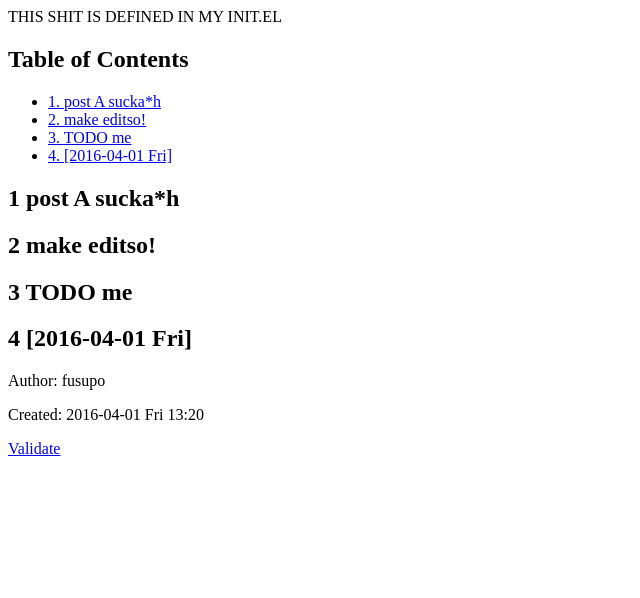
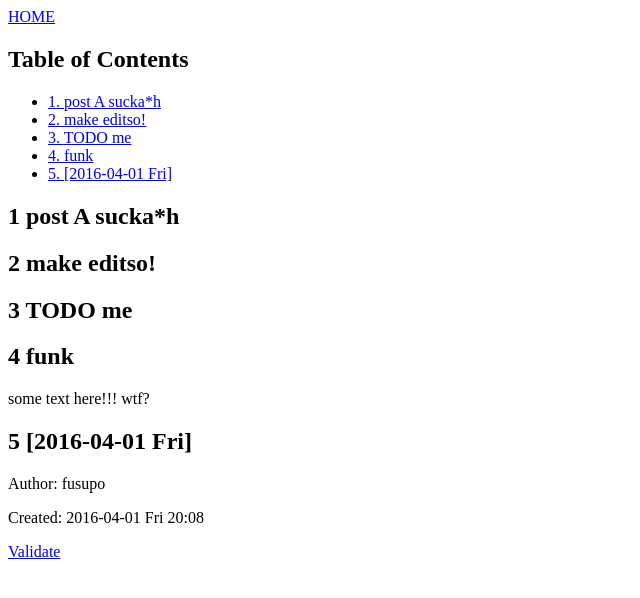
Before and after one commit to fusupo/fusupo.github.io, a plain HTML site: page posts/posta.html in a window 1280 px wide. Shown: the whole page, without its empty margins (0-640 px from the left). Drawn offline with Linux system fonts and the light colour scheme.

Commit message:
more test puiblish

```diff
--- a/posts/posta.html
+++ b/posts/posta.html
@@ -3,7 +3,7 @@
 "http://www.w3.org/TR/xhtml1/DTD/xhtml1-strict.dtd">
 <html xmlns="http://www.w3.org/1999/xhtml" lang="en" xml:lang="en">
 <head>
-<!-- 2016-04-01 Fri 13:20 -->
+<!-- 2016-04-01 Fri 20:08 -->
 <meta  http-equiv="Content-Type" content="text/html;charset=utf-8" />
 <meta  name="viewport" content="width=device-width, initial-scale=1" />
 <title></title>
@@ -58,7 +58,7 @@ for the JavaScript code in this tag.
 </head>
 <body>
 <div id="preamble" class="status">
-<div>THIS SHIT IS DEFINED IN MY INIT.EL</div>
+<div><a href='http://fusupo.github.com/'>HOME</a></div>
 </div>
 <div id="content">
 <div id="table-of-contents">
@@ -68,7 +68,8 @@ for the JavaScript code in this tag.
 <li><a href="#orgheadline1">1. post A sucka*h</a></li>
 <li><a href="#orgheadline2">2. make editso!</a></li>
 <li><a href="#orgheadline3">3. <span class="todo TODO">TODO</span> me</a></li>
-<li><a href="#orgheadline4">4. <span class="timestamp-wrapper"><span class="timestamp">[2016-04-01 Fri]</span></span></a></li>
+<li><a href="#orgheadline4">4. funk</a></li>
+<li><a href="#orgheadline5">5. <span class="timestamp-wrapper"><span class="timestamp">[2016-04-01 Fri]</span></span></a></li>
 </ul>
 </div>
 </div>
@@ -82,12 +83,20 @@ for the JavaScript code in this tag.
 <h2 id="orgheadline3"><span class="section-number-2">3</span> <span class="todo TODO">TODO</span> me</h2>
 </div>
 <div id="outline-container-orgheadline4" class="outline-2">
-<h2 id="orgheadline4"><span class="section-number-2">4</span> <span class="timestamp-wrapper"><span class="timestamp">[2016-04-01 Fri]</span></span></h2>
+<h2 id="orgheadline4"><span class="section-number-2">4</span> funk</h2>
+<div class="outline-text-2" id="text-4">
+<p>
+some text here!!! wtf?
+</p>
+</div>
+</div>
+<div id="outline-container-orgheadline5" class="outline-2">
+<h2 id="orgheadline5"><span class="section-number-2">5</span> <span class="timestamp-wrapper"><span class="timestamp">[2016-04-01 Fri]</span></span></h2>
 </div>
 </div>
 <div id="postamble" class="status">
 <p class="author">Author: fusupo</p>
-<p class="date">Created: 2016-04-01 Fri 13:20</p>
+<p class="date">Created: 2016-04-01 Fri 20:08</p>
 <p class="validation"><a href="http://validator.w3.org/check?uri=referer">Validate</a></p>
 </div>
 </body>
```
Also changed, not shown: index.html (+6 -2 lines), posts/postb.html (+12 -3 lines), 3 other files.
